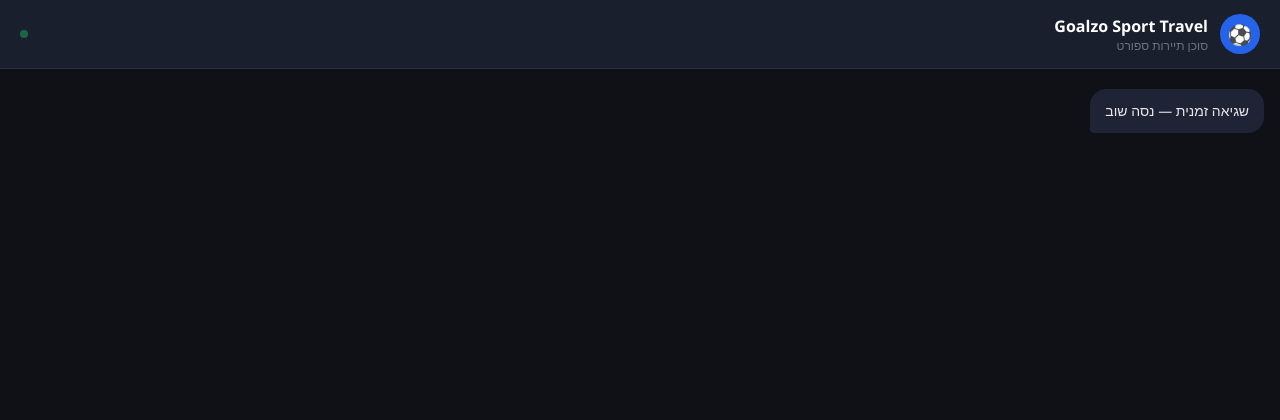
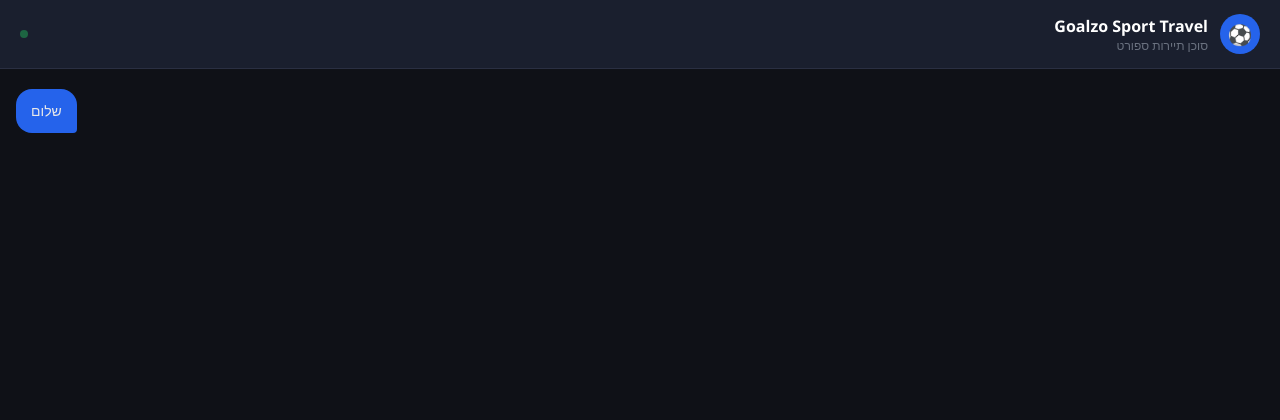
Before and after one commit to Friedman13/agentsg, a Flask app: page / in a window 1280 px wide. Shown: the top 420 px of the page. Run offline with Flask 3, Linux system fonts and the light colour scheme.

Commit message:
Update index.html

```diff
--- a/templates/index.html
+++ b/templates/index.html
@@ -112,8 +112,7 @@ inp.addEventListener('input', function() {
   inp.style.height = inp.scrollHeight + 'px';
 });
 
-// פתיחת שיחה אוטומטית
-chat('');
+chat('שלום');
 </script>
 </body>
 </html>
```
